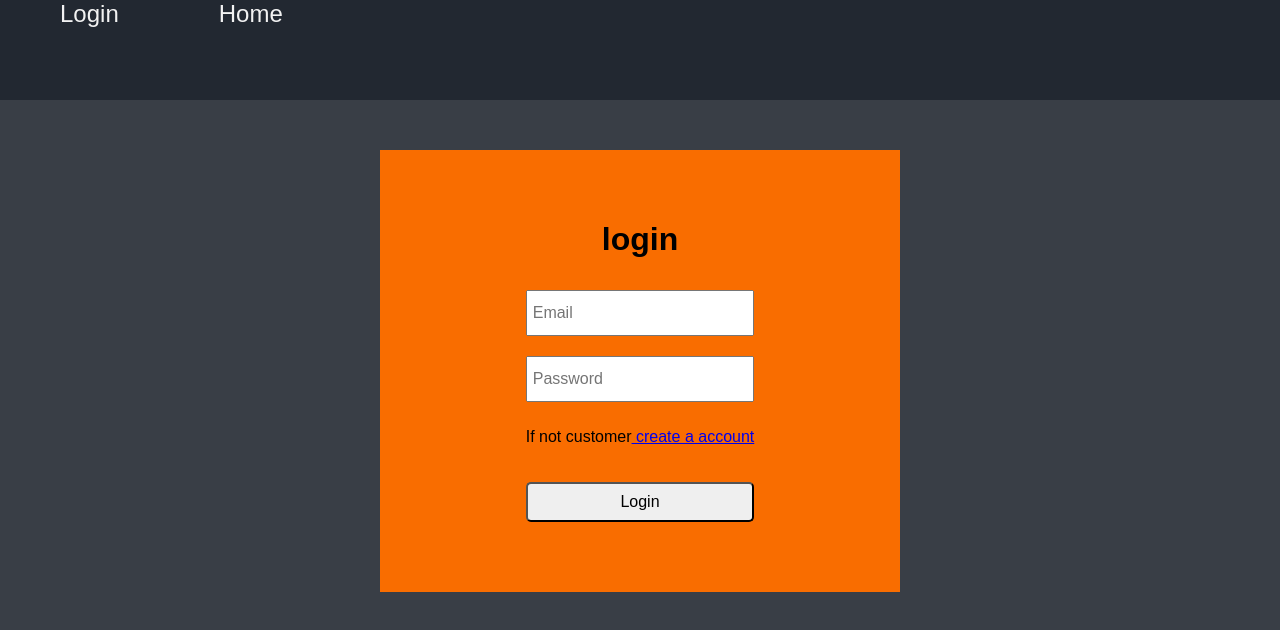
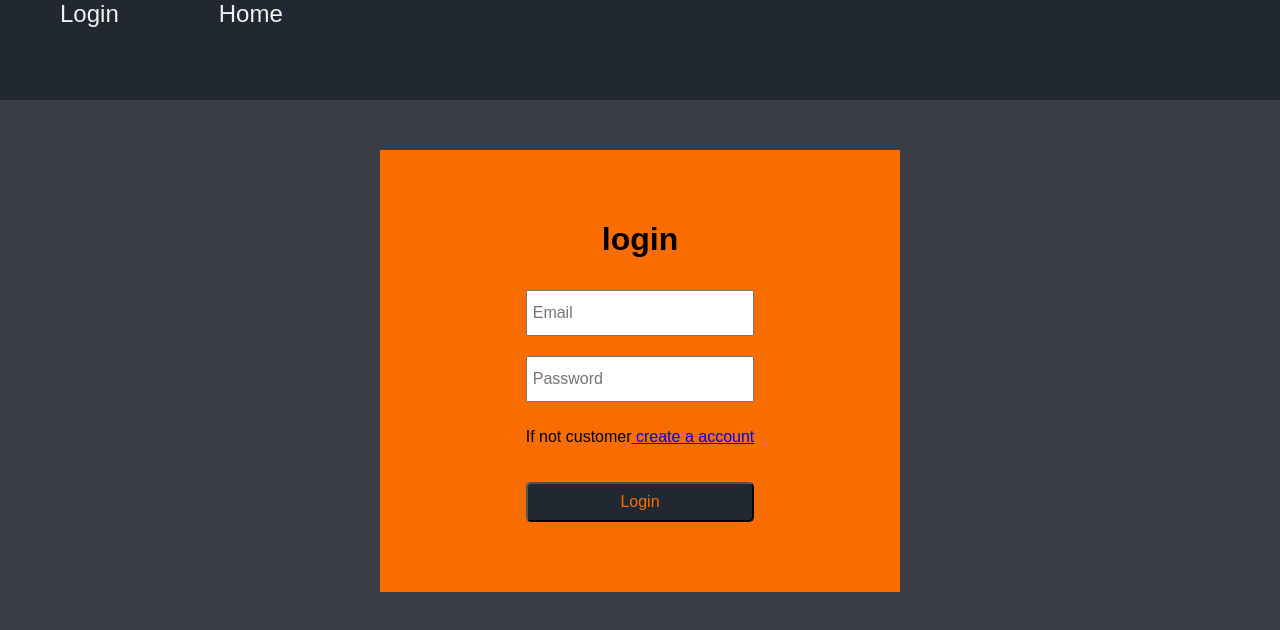
Before and after one commit to yihu55/js3-examination-Customer, a React (Create React App) app: page /login in a window 1280 px wide. Shown: the top 630 px of the page. Built offline with nearby package versions, Linux system fonts and the light colour scheme; no server answers.

Commit message:
usercreate style

```diff
--- a/src/pages/HomePage.jsx
+++ b/src/pages/HomePage.jsx
@@ -13,7 +13,7 @@ export default function HomePage() {
 
         <div>
 
-        <MainStyled bg="#393e46">
+        <MainStyled bg="#393e46" height="100vh">
         {/* <CustomerList onSuccess={props.onSuccess}/>
         <AddCustomer onSuccess={props.onSuccess}/> */}
         <CustomerList />
--- a/src/pages/LoginPage.jsx
+++ b/src/pages/LoginPage.jsx
@@ -38,7 +38,7 @@ export default function LoginPage() {
     return (
         <div>
 
-        <MainStyled bg="#393e46" height="90vh">
+        <MainStyled bg="#393e46" height="100vh">
         <FormSectionStyled bg="#f96d00" width="40%">
             <h1>login</h1>
             <FormStyled onSubmit={handleOnSubmit}>
@@ -55,7 +55,7 @@ export default function LoginPage() {
                 onChange={e=>setPassword(e.target.value)}
                 />
                 <p>If not customer<Link to="/user-create"> create a account</Link></p>
-                <ButtonStyled type="submit" margin="true">Login</ButtonStyled>
+                <ButtonStyled type="submit" margin="true" bg="#222831" color="#f96d00">Login</ButtonStyled>
             </FormStyled>
         </FormSectionStyled>
         </MainStyled>
--- a/src/pages/UserCreatePage.jsx
+++ b/src/pages/UserCreatePage.jsx
@@ -1,10 +1,11 @@
 import React from 'react'
 import UserCreate from '../components/UserCreate'
+import { MainStyled } from '../styles/MainStyled'
 
 export default function UserCreatePage() {
     return (
-        <div>
+        <MainStyled bg="#393e46" height="100vh">
            <UserCreate/>
-        </div>
+        </MainStyled>
     )
 }
```
